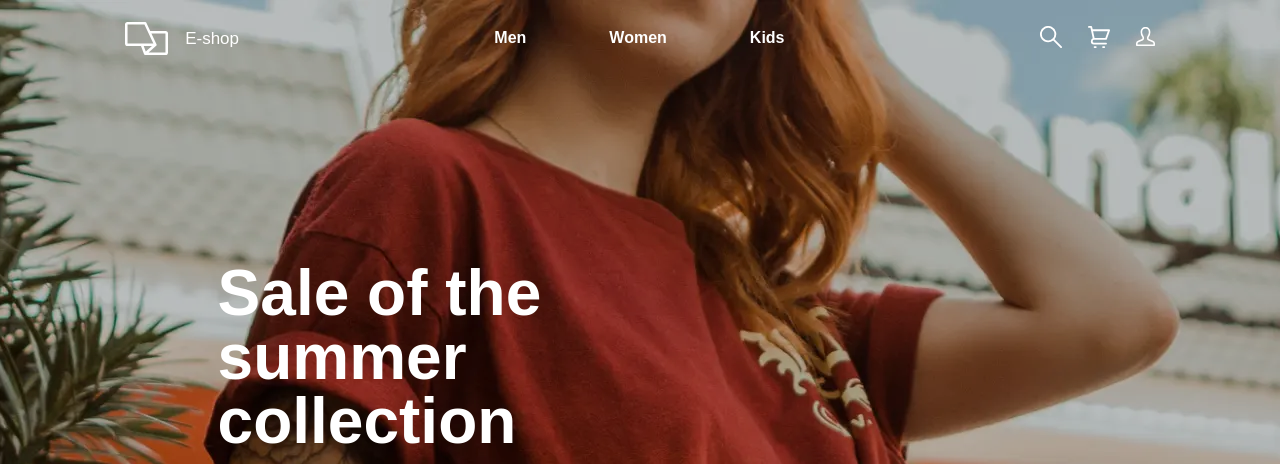
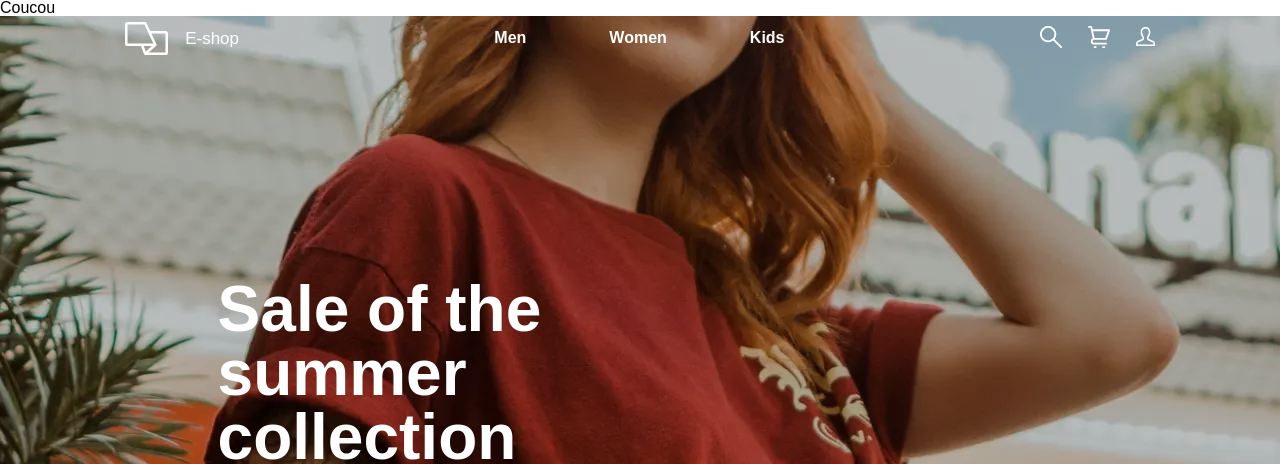
Before and after one commit to grintzdel/saewp, a website built with webpack: page index.html in a window 1280 px wide. Shown: the top 464 px of the page. Built offline with nearby package versions, Linux system fonts and the light colour scheme; files whose address does not match are found by name.

Commit message:
Update index.html

```diff
--- a/index.html
+++ b/index.html
@@ -9,6 +9,8 @@
     <title>E-shop</title>
 </head>
 <body>
+
+    <h1>Coucou</h1>
 
 <!-- HEADER -->
 <header class="header">
```
